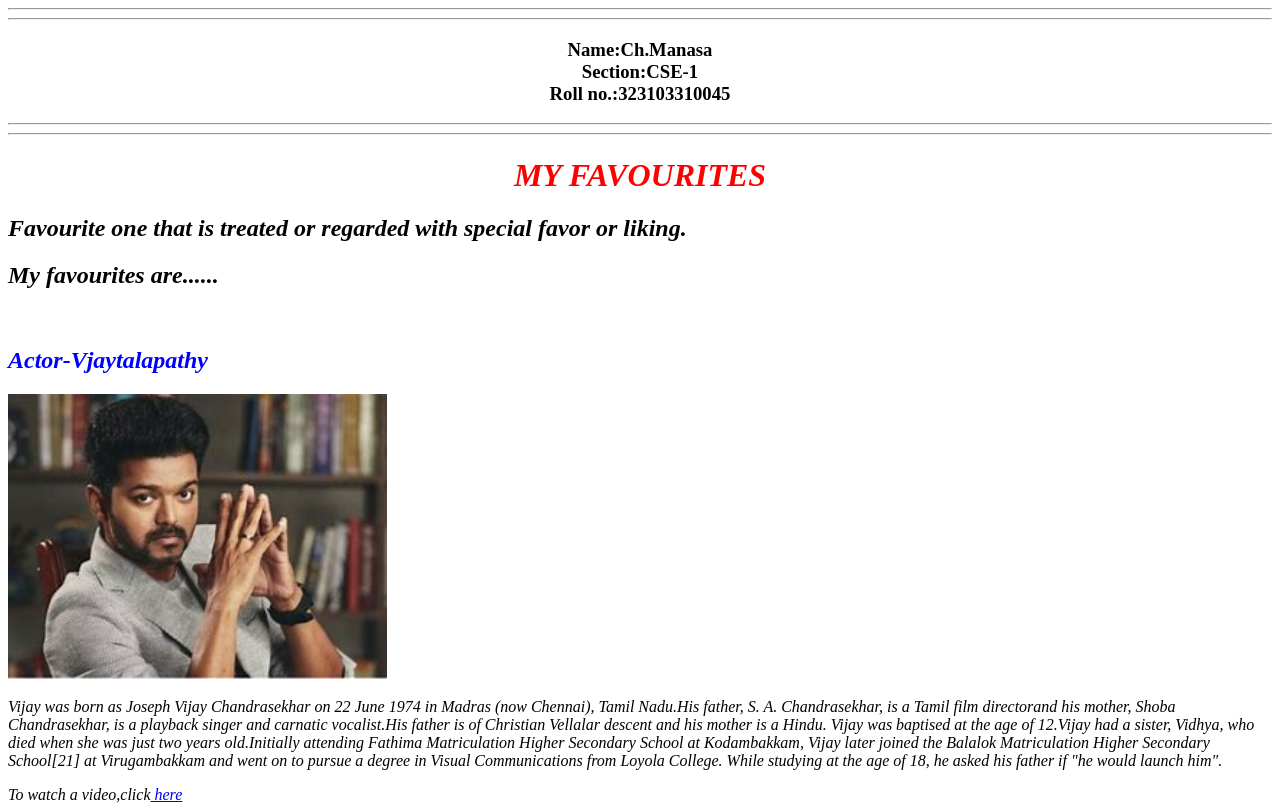
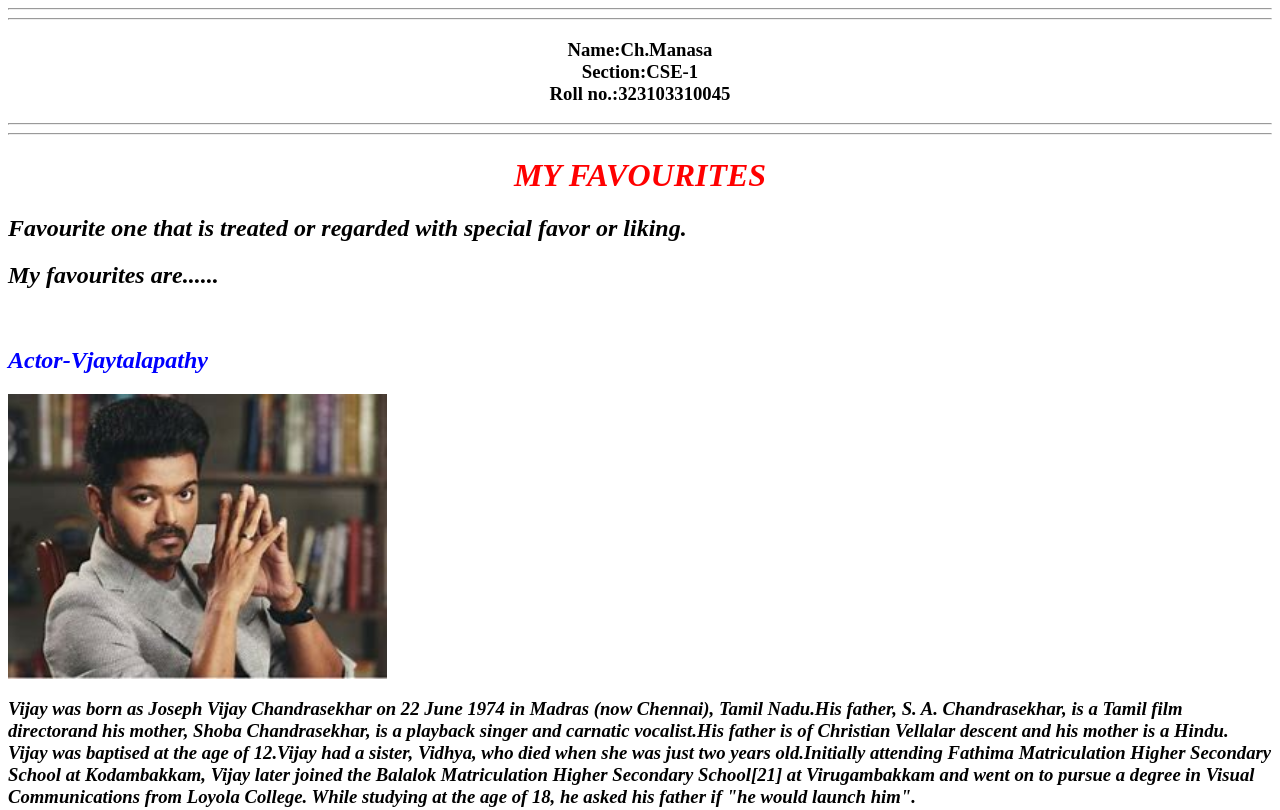
Before and after one commit to manasa-00/manasa, a plain HTML site: page index.html in a window 1280 px wide. Shown: the top 810 px of the page. Drawn offline with Linux system fonts and the light colour scheme.

Commit message:
Update index.html

```diff
--- a/index.html
+++ b/index.html
@@ -25,7 +25,7 @@
 	<h2 style ="color: blue">Actor-Vjaytalapathy</h2>
 	<img width="30%" src="actor.jpg">
 
-	<p><i><h3></h3>Vijay was born as Joseph Vijay Chandrasekhar on 22 June 1974 in Madras (now Chennai), Tamil Nadu.His father, S. A. Chandrasekhar, is a Tamil film directorand his mother, Shoba Chandrasekhar, is a playback singer and carnatic vocalist.His father is of Christian Vellalar descent and his mother is a Hindu. Vijay was baptised at the age of 12.Vijay had a sister, Vidhya, who died when she was just two years old.Initially attending Fathima Matriculation Higher Secondary School at Kodambakkam, Vijay later joined the Balalok Matriculation Higher Secondary School[21] at Virugambakkam and went on to pursue a degree in Visual Communications from Loyola College. While studying at the age of 18, he asked his father if "he would launch him".</h3></p></i>
+	<p><i><h3>Vijay was born as Joseph Vijay Chandrasekhar on 22 June 1974 in Madras (now Chennai), Tamil Nadu.His father, S. A. Chandrasekhar, is a Tamil film directorand his mother, Shoba Chandrasekhar, is a playback singer and carnatic vocalist.His father is of Christian Vellalar descent and his mother is a Hindu. Vijay was baptised at the age of 12.Vijay had a sister, Vidhya, who died when she was just two years old.Initially attending Fathima Matriculation Higher Secondary School at Kodambakkam, Vijay later joined the Balalok Matriculation Higher Secondary School[21] at Virugambakkam and went on to pursue a degree in Visual Communications from Loyola College. While studying at the age of 18, he asked his father if "he would launch him".</h3></p></i>
 To watch a video,click<a href="https://youtube.com/shorts/Og4j-GNrSBQ?si=3jDNhDG7oOFQSX8n" > here</a>
 
 
```
